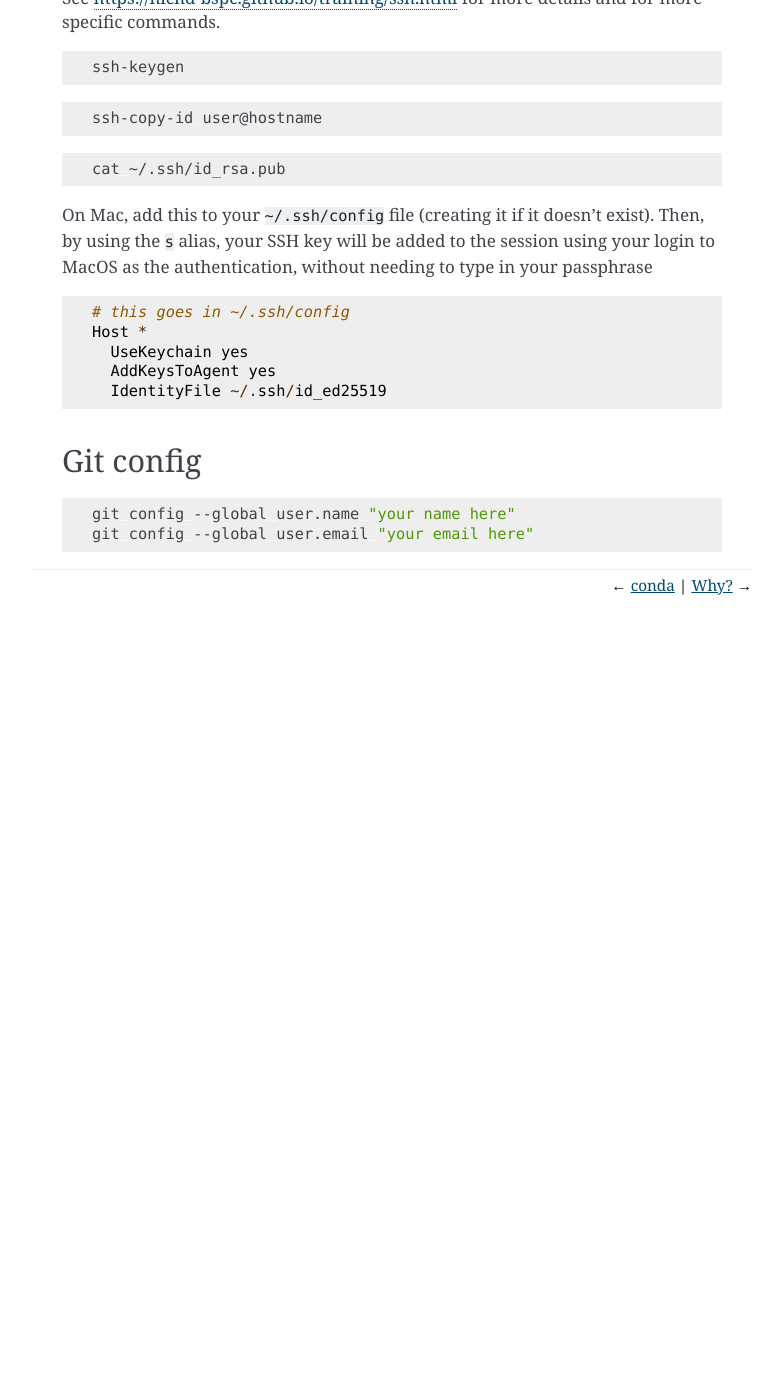
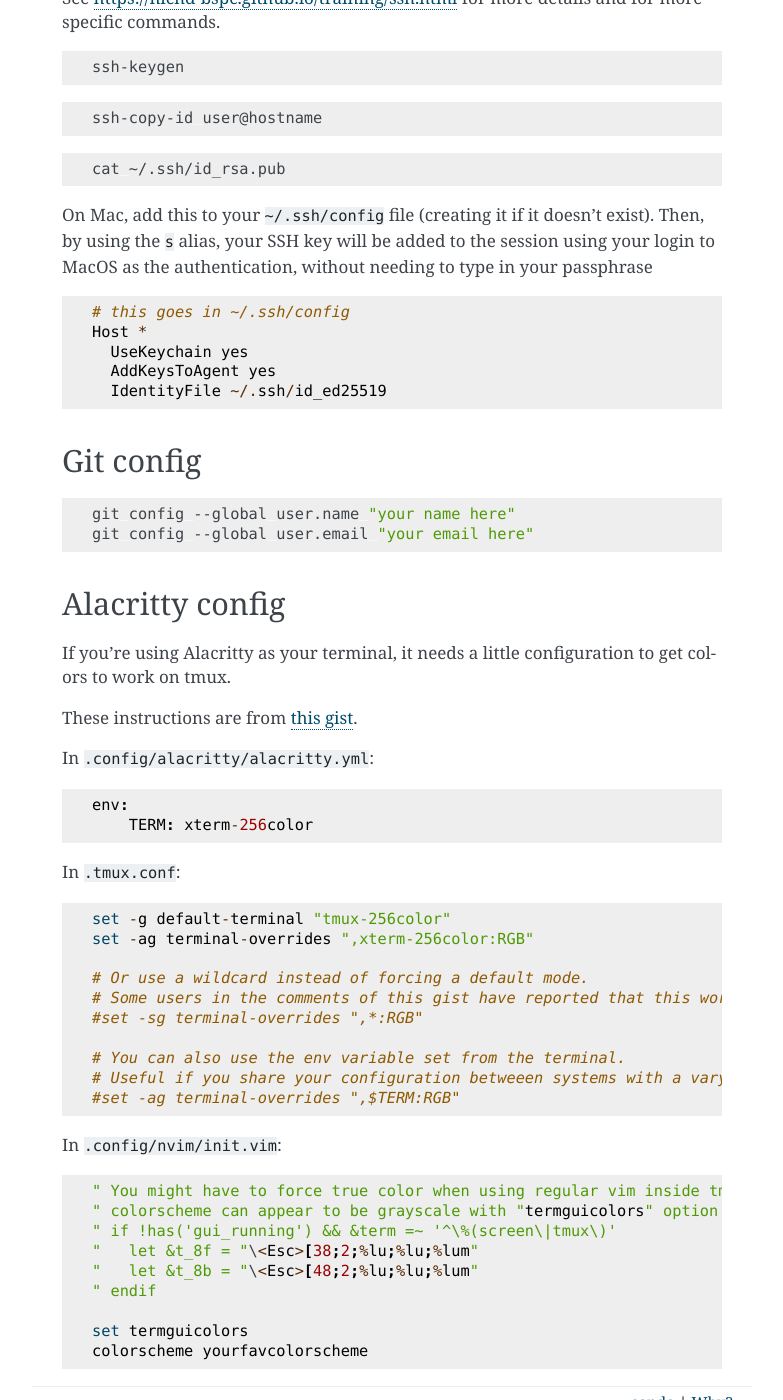
Before and after one commit to daler/dotfiles, a Sphinx documentation site: the page built from docs/post.rst, in a window 1280 px wide and 1400 px high, scrolled down 932 px. Shown: the whole window, without its empty margins (358-1141 px from the left). Built offline with Sphinx 7.4.7, drawn with Linux system fonts in a browser that asks for light colours; before the commit the page ends 1532 px from its top, so only the background shows below that.

Commit message:
notes on getting alacritty true color to work inside local or remote tmux

```diff
--- a/docs/post.rst
+++ b/docs/post.rst
@@ -80,3 +80,41 @@ Git config
 
     git config --global user.name "your name here"
     git config --global user.email "your email here"
+
+Alacritty config
+----------------
+If you're using Alacritty as your terminal, it needs a little configuration to
+get colors to work on tmux.
+
+These instructions are from `this gist <https://gist.github.com/andersevenrud/015e61af2fd264371032763d4ed965b6>`_.
+
+In :file:`.config/alacritty/alacritty.yml`::
+
+    env:
+        TERM: xterm-256color
+
+In :file:`.tmux.conf`::
+
+    set -g default-terminal "tmux-256color"
+    set -ag terminal-overrides ",xterm-256color:RGB"
+
+    # Or use a wildcard instead of forcing a default mode.
+    # Some users in the comments of this gist have reported that this work better.
+    #set -sg terminal-overrides ",*:RGB"
+
+    # You can also use the env variable set from the terminal.
+    # Useful if you share your configuration betweeen systems with a varying value.
+    #set -ag terminal-overrides ",$TERM:RGB"
+
+In :file:`.config/nvim/init.vim`::
+
+
+    " You might have to force true color when using regular vim inside tmux as the
+    " colorscheme can appear to be grayscale with "termguicolors" option enabled.
+    " if !has('gui_running') && &term =~ '^\%(screen\|tmux\)'
+    "   let &t_8f = "\<Esc>[38;2;%lu;%lu;%lum"
+    "   let &t_8b = "\<Esc>[48;2;%lu;%lu;%lum"
+    " endif
+
+    set termguicolors
+    colorscheme yourfavcolorscheme
```
